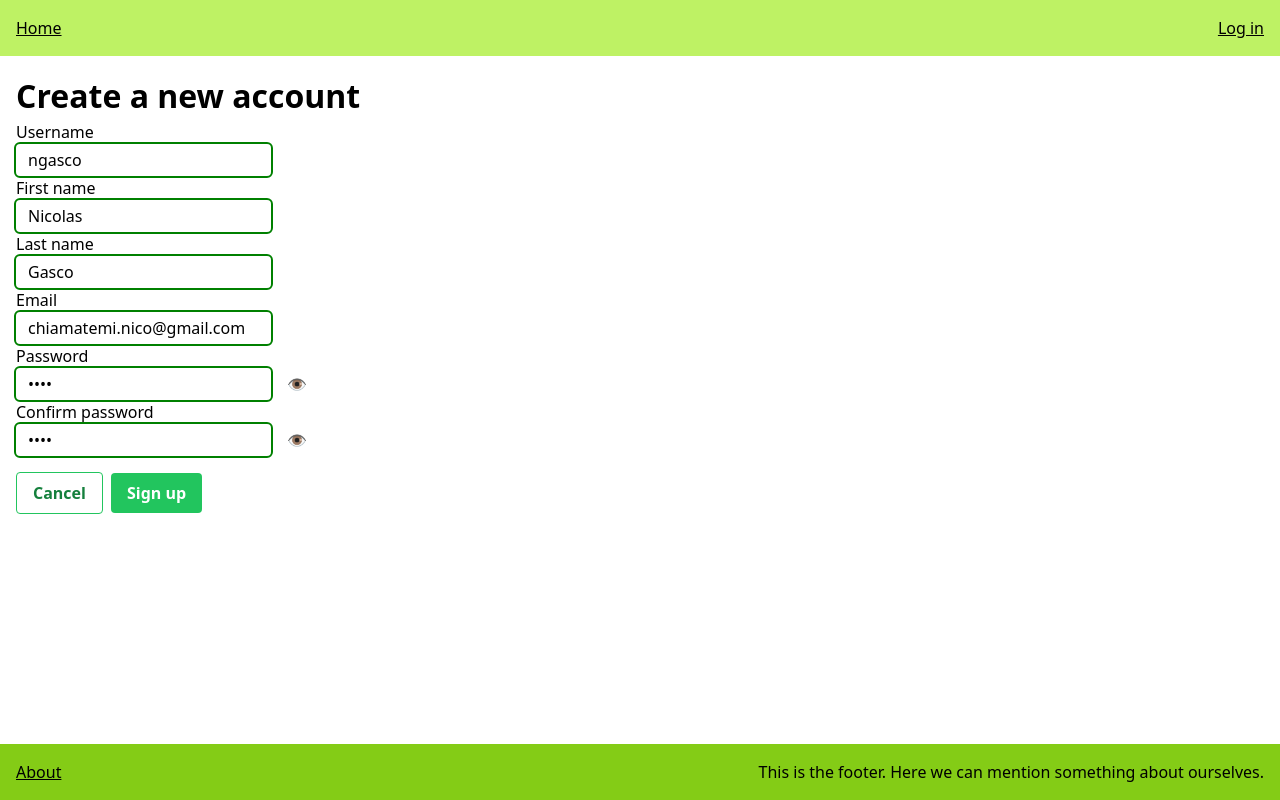
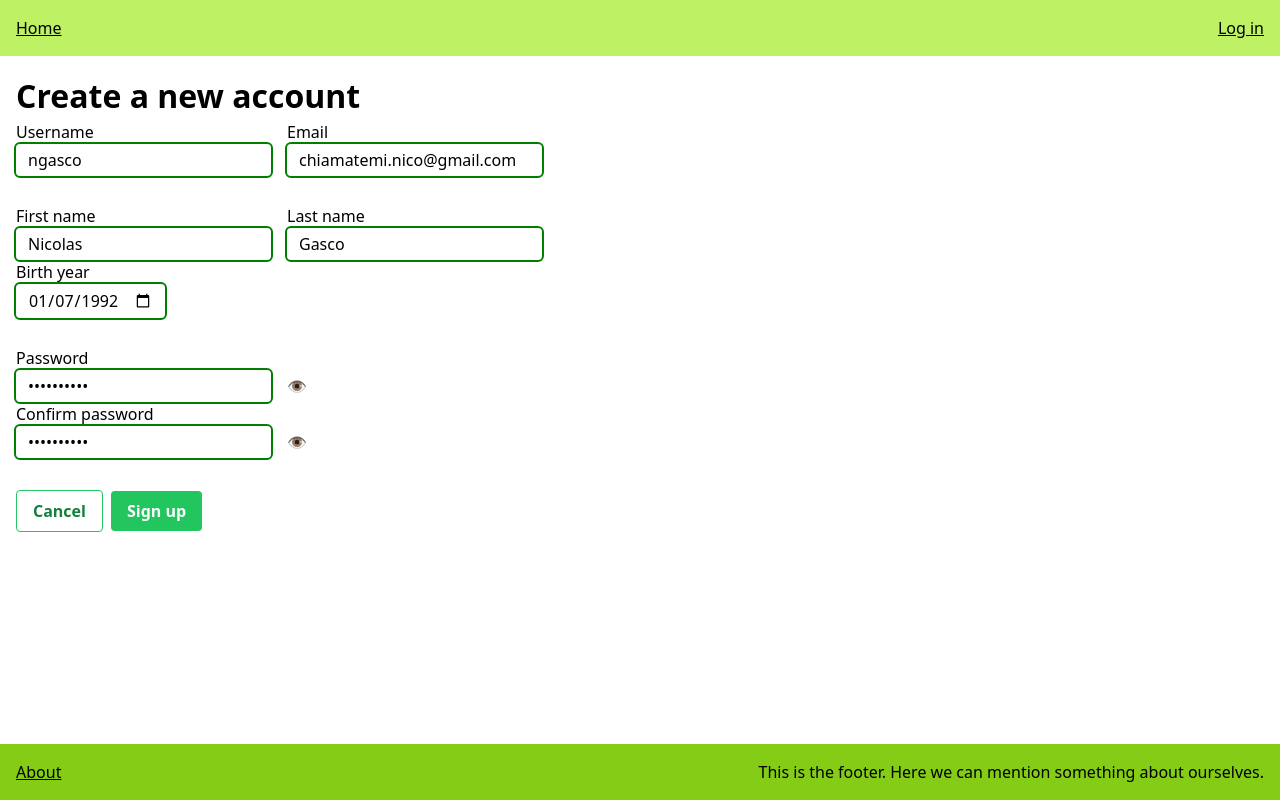
Before and after one commit to tentaclepurple/42_matcha, a SvelteKit app in the folder front/: page /signup in a window 1280 px wide. Built offline with nearby package versions, Linux system fonts and the light colour scheme.

Commit message:
Extend signup form to include age

```diff
--- /dev/null
+++ b/front/src/lib/constants/user.ts
@@ -0,0 +1 @@
+export const MIN_BIRTH_DATA: string = '1900-01-01';
--- /dev/null
+++ b/front/src/lib/utils/calc-eighteenth-birthday.ts
@@ -0,0 +1,11 @@
+/**
+ * Calculates the date of the eighteenth birthday from today's date.
+ *
+ * @returns {string} The ISO string representation of the date 18 years ago from today, in the format 'YYYY-MM-DD'.
+ */
+export default function calcEighteenthBirthday(): string {
+	const today = new Date();
+	const eighteenYearsAgo = new Date(today.getFullYear() - 18, today.getMonth(), today.getDate());
+
+	return eighteenYearsAgo.toISOString().split('T')[0];
+}
--- /dev/null
+++ b/front/src/lib/utils/validate-password.ts
@@ -0,0 +1,62 @@
+/**
+ * Validates a password based on the following criteria:
+ * - Must be at least 8 characters long
+ * - Must contain at least one lowercase letter
+ * - Must contain at least one uppercase letter
+ * - Must contain at least one number
+ * - Must contain at least one special character
+ *
+ * @param password - The password string to validate.
+ * @returns An object containing:
+ * - `isValid`: A boolean indicating if the password is valid.
+ * - `message`: A string message indicating the validation result.
+ */
+const validatePassword = (
+	password: string
+): {
+	isValid: boolean;
+	message: string;
+} => {
+	if (password.length < 8) {
+		return {
+			isValid: false,
+			message: 'Password must be at least 8 characters long'
+		};
+	}
+
+	if (!/[a-z]/.test(password)) {
+		return {
+			isValid: false,
+			message: 'Password must contain a lowercase letter'
+		};
+	}
+
+	if (!/[A-Z]/.test(password)) {
+		console.log('mierda');
+		return {
+			isValid: false,
+			message: 'Password must contain an uppercase letter'
+		};
+	}
+
+	if (!/[0-9]/.test(password)) {
+		return {
+			isValid: false,
+			message: 'Password must contain a number'
+		};
+	}
+
+	if (!/[!@#$%^&*(),.?\":{}|<>]/.test(password)) {
+		return {
+			isValid: false,
+			message: 'Password must contain a special character'
+		};
+	}
+
+	return {
+		isValid: true,
+		message: ''
+	};
+};
+
+export default validatePassword;
--- a/front/src/routes/signup/+page.svelte
+++ b/front/src/routes/signup/+page.svelte
@@ -5,6 +5,9 @@
 	import { SERVER_BASE_URL } from '$lib/constants/api';
 
 	import { goto } from '$app/navigation';
+	import validatePassword from '$lib/utils/validate-password';
+	import { MIN_BIRTH_DATA } from '$lib/constants/user';
+	import calcEighteenthBirthday from '$lib/utils/calc-eighteenth-birthday';
 
 	let error: string = '';
 	let isLoading: boolean = false;
@@ -18,11 +21,25 @@
 		const form = e.target;
 		const formData = new FormData(form);
 
-		if (formData.get('password') !== formData.get('confirm')) {
+		const password = formData.get('password') as string;
+		const confirmPassword = formData.get('confirm') as string;
+		if (password !== confirmPassword) {
 			error = 'Passwords do not match';
 			isLoading = false;
 			return;
 		}
+
+		const { isValid: isPasswordValid, message: passwordError } = validatePassword(password);
+		if (!isPasswordValid) {
+			error = passwordError;
+			isLoading = false;
+			return;
+		}
+
+		const birthDay = formData.get('age') as string;
+		const birthYear = new Date(birthDay).getFullYear();
+		const age = new Date().getFullYear() - birthYear;
+		formData.set('age', age.toString());
 
 		const response = await fetch(`${SERVER_BASE_URL}/users/register`, {
 			method: 'POST',
@@ -57,7 +74,8 @@
 <h1>Create a new account</h1>
 <div>
 	<Form onSubmit={handleSubmit}>
-		<fieldset disabled={isLoading}>
+		<fieldset disabled={isLoading} class="flex flex-col gap-3">
+			<div class="mb-4 flex items-baseline justify-center gap-4">
 				<label>
 					Username
 					<input
@@ -70,7 +88,14 @@
 						maxlength="12"
 					/>
 				</label>
+				<label>
+					Email
+					<input type="email" id="email" name="email" value="chiamatemi.nico@gmail.com" required />
+				</label>
+			</div>
 
+			<div class="mb-4">
+				<div class="flex items-baseline justify-center gap-4">
 					<label>
 						First name
 						<input
@@ -84,22 +109,41 @@
 					</label>
 					<label>
 						Last name
-				<input type="text" id="last_name" name="last_name" value="Gasco" required maxlength="30" />
+						<input
+							type="text"
+							id="last_name"
+							name="last_name"
+							value="Gasco"
+							required
+							maxlength="30"
+						/>
 					</label>
+				</div>
 
 				<label>
-				Email
-				<input type="email" id="email" name="email" value="chiamatemi.nico@gmail.com" required />
+					Birth year
+					<input
+						type="date"
+						id="age"
+						name="age"
+						value="1992-01-07"
+						min={MIN_BIRTH_DATA}
+						max={calcEighteenthBirthday()}
+						required
+					/>
 				</label>
+			</div>
 
-			<label>
+			<div class="mb-4">
+				<label class="flex flex-col items-start justify-center">
 					Password
-				<PasswordInput id="password" name="password" value="ciao" required />
+					<PasswordInput id="password" name="password" value="Ciaociao1!" required />
 				</label>
-			<label>
+				<label class="flex flex-col items-start justify-center">
 					Confirm password
-				<PasswordInput id="confirm" name="confirm" value="ciao" required />
+					<PasswordInput id="confirm" name="confirm" value="Ciaociao1!" required />
 				</label>
+			</div>
 		</fieldset>
 
 		{#if error}
```
Lines whose indentation alone changed are shown as unchanged.
